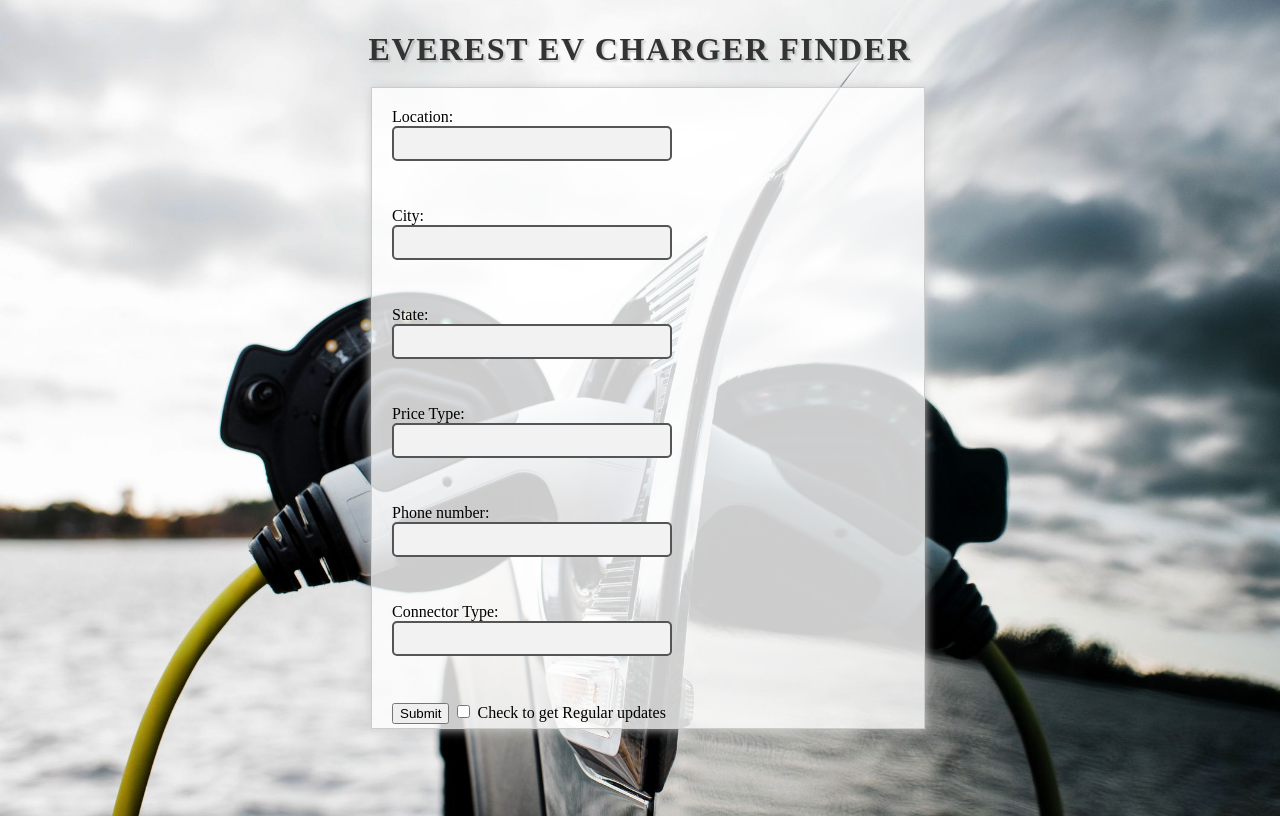
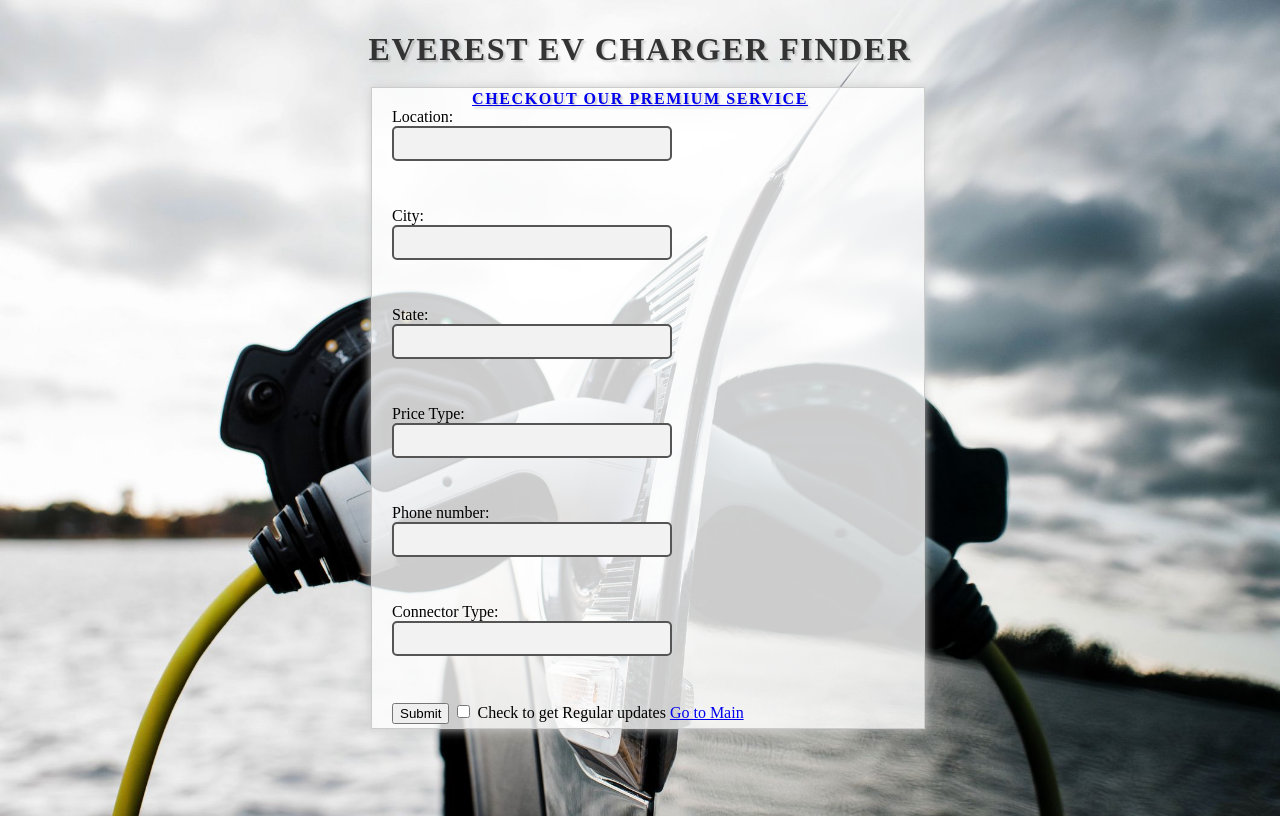
Before and after one commit to Sabin247/EVCharging, a plain HTML site: page index.html in a window 1280 px wide. Drawn offline with Linux system fonts and the light colour scheme.

Commit message:
Add files via upload

```diff
--- a/index.html
+++ b/index.html
@@ -8,11 +8,14 @@
 </head>
 <div class ="title">
     <h1>Everest EV Charger Finder</h1>
+    <div class="Premium">
+    <a href="EverestValet.html">Checkout our premium service</a>
+</div>
 </div>
 <body>
     <div class = "form">
-        <form>
 
+            <form action="Main.html">
             <label for="location">Location:</label>
             <input type="text" id="location" name="location"><br><br>
 
@@ -36,6 +39,7 @@
             <input type="checkbox" id="myCheckbox" name="myCheckbox" value="myValue">
 <label for="myCheckbox">Check to get Regular updates</label>
 
+<a href="Main.html">Go to Main</a>
 
           </form>
     </div>
--- /dev/null
+++ b/main.css
@@ -0,0 +1,44 @@
+body {
+
+    background-color:black;
+    height: 100vh;
+    width: 100%;
+
+    background-repeat: no-repeat;
+    background-size: cover;
+    position:relative
+  }
+
+  .title {
+    font-size: 1em;
+    font-weight: bold;
+    text-align: center;
+    text-transform: uppercase;
+    letter-spacing: 0.1em;
+    color: whitesmoke;
+    margin: 0;
+    padding: 10px 0;
+    text-shadow: 2px 2px 2px rgba(0,0,0,0.2);
+
+    position: fixed;
+    top: 0;
+    left: 0;
+    width: 100%;
+    z-index: 9999;
+  }
+
+  img {
+    position: fixed;
+    top: 50%;
+    left: 50%;
+    transform: translate(-50%, -50%);
+    width: 70%;
+    height: 60%;
+  }
+
+  .Premium{
+
+      color: yellow;
+
+
+  }
```
Also changed, not shown: Main.html (+13 -6 lines), text.jpg (added).
